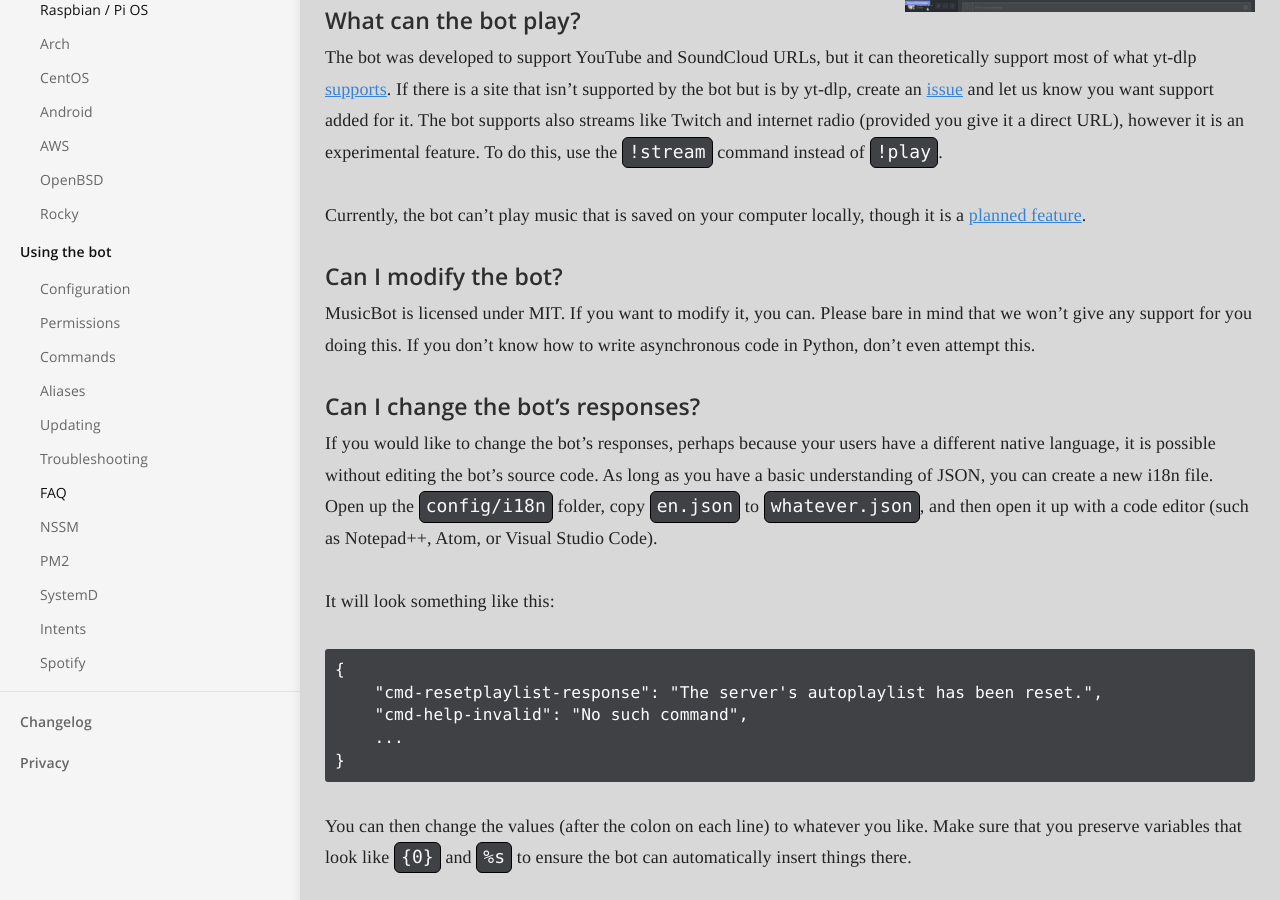
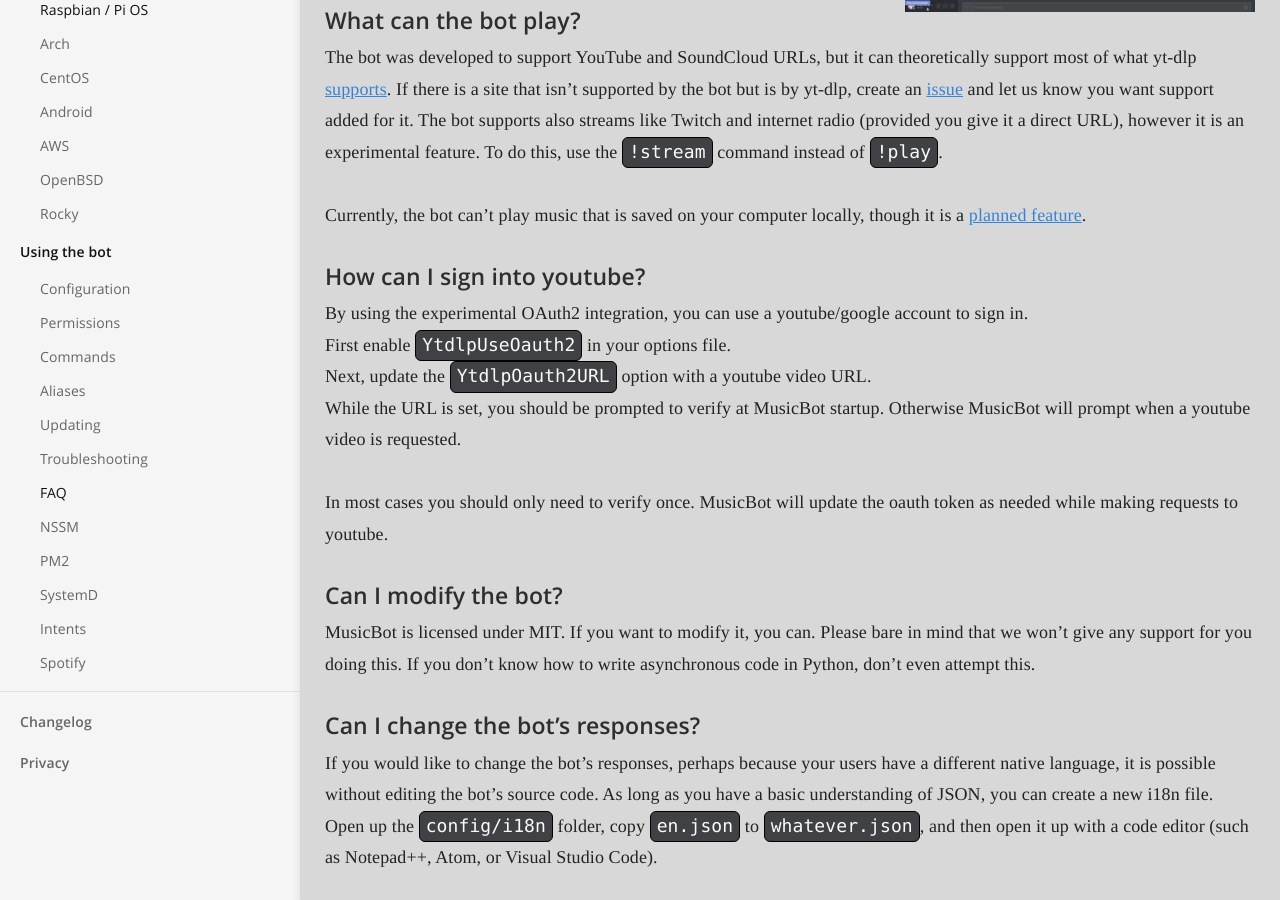
Before and after one commit to Just-Some-Bots/MusicBot, a Jekyll site: the page built from _docs/using/faq.md, in a window 1280 px wide and 900 px high, scrolled down 397 px. Built offline with Jekyll 4.4.1, drawn with Linux system fonts in a browser that asks for light colours.

Commit message:
Add OAuth FAQ

```diff
--- a/_docs/using/faq.md
+++ b/_docs/using/faq.md
@@ -15,6 +15,15 @@ The bot has a `!listids` command that you can use to obtain IDs, or you can turn
 The bot was developed to support YouTube and SoundCloud URLs, but it can theoretically support most of what yt-dlp [supports](https://github.com/yt-dlp/yt-dlp/blob/master/supportedsites.md). If there is a site that isn't supported by the bot but is by yt-dlp, create an [issue](https://github.com/Just-Some-Bots/MusicBot/issues/new) and let us know you want support added for it. The bot supports also streams like Twitch and internet radio (provided you give it a direct URL), however it is an experimental feature. To do this, use the `!stream` command instead of `!play`.
 
 Currently, the bot can't play music that is saved on your computer locally, though it is a [planned feature](https://github.com/Just-Some-Bots/MusicBot/issues/168).
+
+#### How can I sign into youtube?
+
+By using the experimental OAuth2 integration, you can use a youtube/google account to sign in.
+First enable `YtdlpUseOauth2` in your options file.
+Next, update the `YtdlpOauth2URL` option with a youtube video URL.
+While the URL is set, you should be prompted to verify at MusicBot startup.  Otherwise MusicBot will prompt when a youtube video is requested.
+
+In most cases you should only need to verify once.  MusicBot will update the oauth token as needed while making requests to youtube.
 
 #### Can I modify the bot?
 
```
